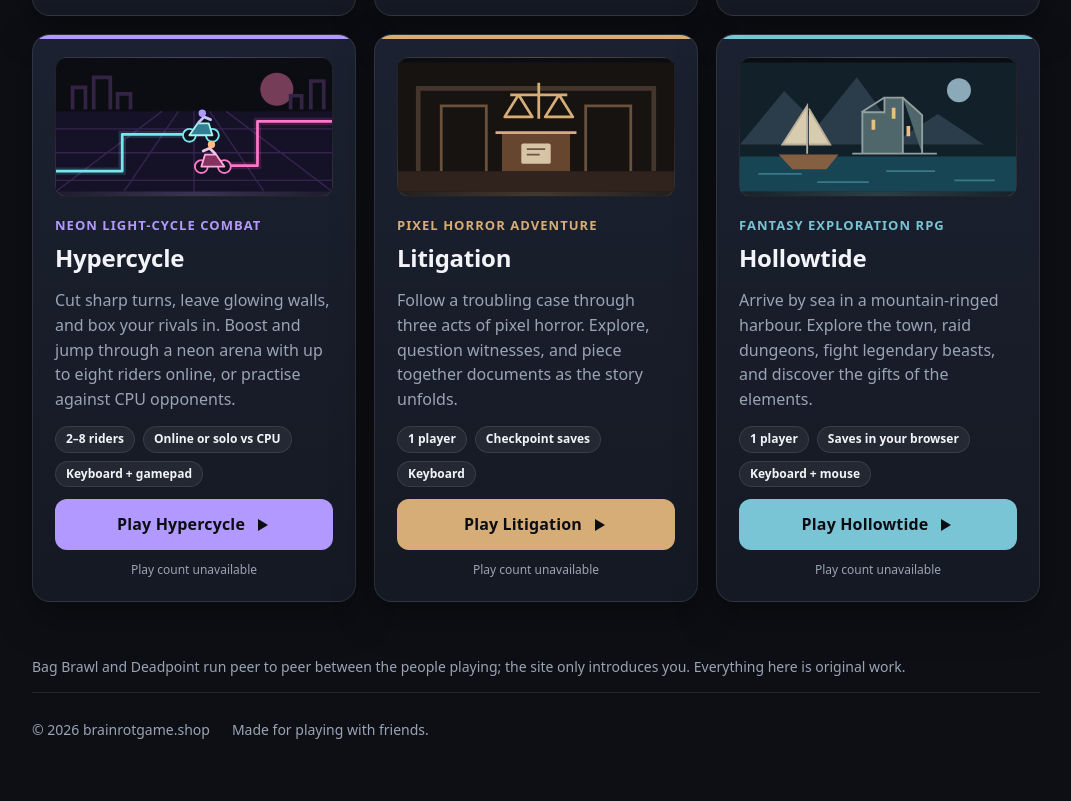
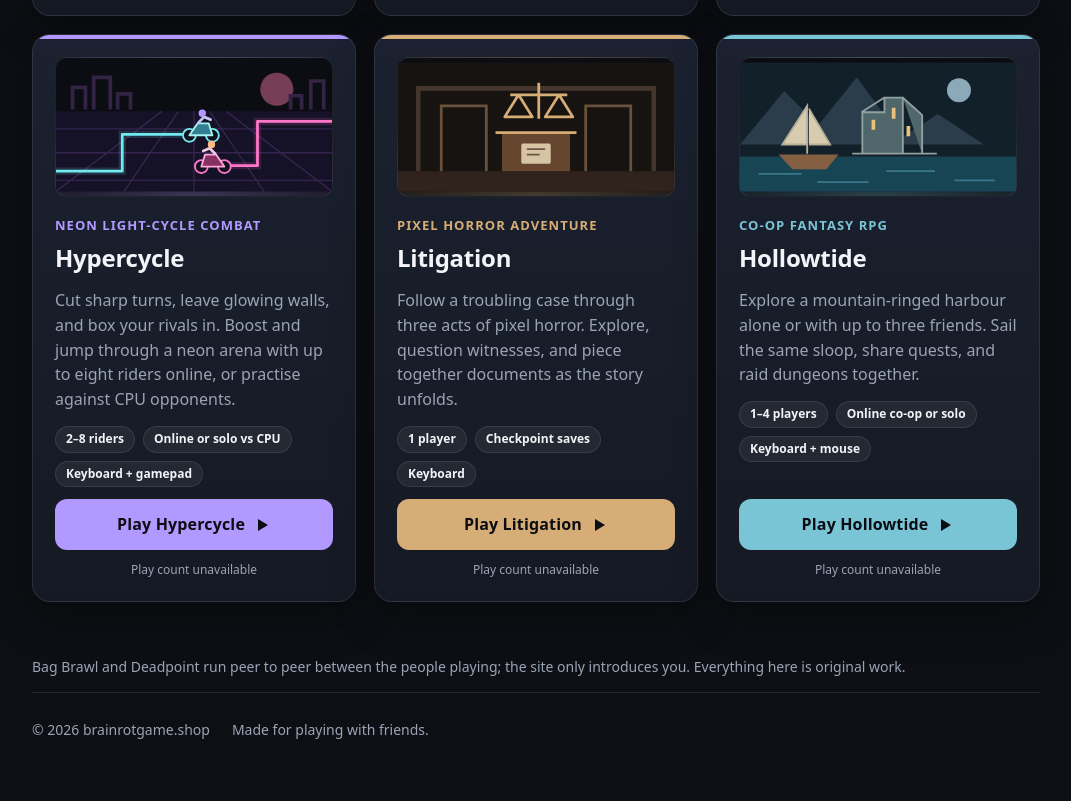
Before and after one commit to zanedurante/brainrotgame-shop, a website: page index.html in a window 1280 px wide. Shown: the part 2097-2898 px from the top of the page, without its empty margins (104-1175 px from the left). Drawn offline with Linux system fonts and the light colour scheme; no server answers.

Commit message:
List Hollowtide as four-player online co-op on the portal (#7)

```diff
--- a/index.html
+++ b/index.html
@@ -289,9 +289,9 @@
           <path d="M73 99V47l-27 42h27m2-39 23 39H75" fill="#d7cbb0" stroke="#b7ac95" stroke-width="2"/>
         </svg>
       </div>
-      <h2><small>Fantasy exploration RPG</small>Hollowtide</h2>
-      <p>Arrive by sea in a mountain-ringed harbour. Explore the town, raid dungeons, fight legendary beasts, and discover the gifts of the elements.</p>
-      <div class="meta"><span>1 player</span><span>Saves in your browser</span><span>Keyboard + mouse</span></div>
+      <h2><small>Co-op fantasy RPG</small>Hollowtide</h2>
+      <p>Explore a mountain-ringed harbour alone or with up to three friends. Sail the same sloop, share quests, and raid dungeons together.</p>
+      <div class="meta"><span>1–4 players</span><span>Online co-op or solo</span><span>Keyboard + mouse</span></div>
       <a class="play" href="https://hollowtide.gameslop.now">Play Hollowtide <svg viewBox="0 0 16 16"><path d="M3 2v12l10-6z" fill="currentColor"/></svg></a>
       <p class="play-count" data-play-count>Play count unavailable</p>
     </article>
```
Also changed, not shown: tests/test-play-counts.mjs (+2 -1 lines), README.md.
